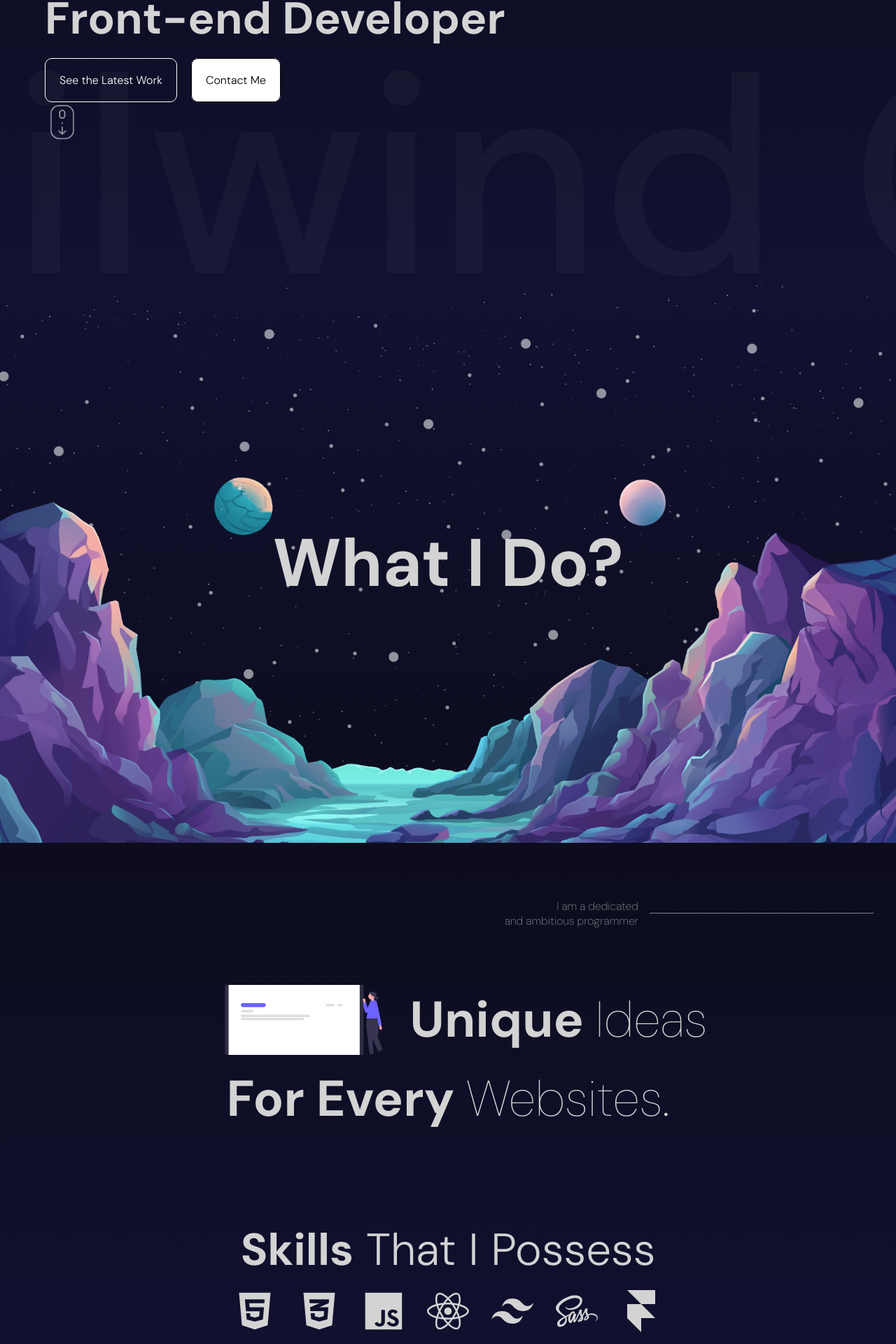
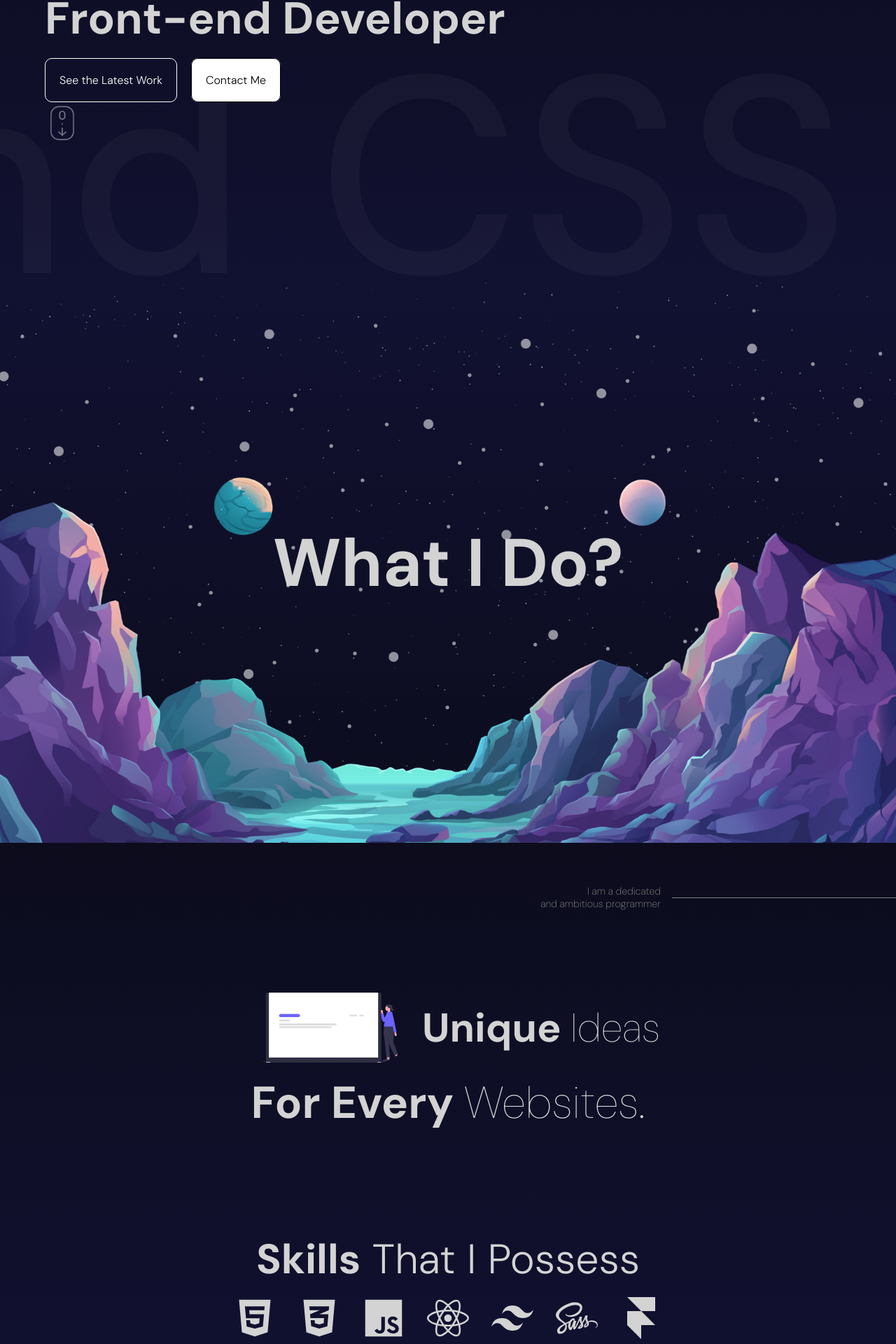
Before and after one commit to jopiiyan/My-portfolio, a React (Vite) app: page / in a window 1280 px wide. Shown: the part 396-2316 px from the top of the page at 70% size. Built offline with nearby package versions, Linux system fonts and the light colour scheme.

Commit message:
final version

```diff
--- a/src/app.scss
+++ b/src/app.scss
@@ -22,9 +22,10 @@ html {
 
   section {
     height: 100vh;
-    width: 100vw;
     scroll-snap-align: center;
     overflow: hidden;
+
+
   }
 
   @mixin mobile {
@@ -33,7 +34,12 @@ html {
     }
   }
   @mixin tablet {
-    @media (max-width: 1024px) {
+    @media (min-width: 740px) and (max-width:1300px) {
+      @content;
+    }
+  }
+  @mixin landscape {
+    @media (orientation:landscape)  {
       @content;
     }
   }
@@ -42,3 +48,17 @@ html {
       @content;
     }
   }
+
+
+  @media screen and (orientation:landscape){
+section:nth-last-child(1){
+  height: 180vh;
+}
+
+  }
+
+  @media screen and (max-width:738px){
+    section:nth-last-child(1){
+      height: 140vh;
+    }
+  }
--- a/src/components/Services/Services.jsx
+++ b/src/components/Services/Services.jsx
@@ -13,7 +13,7 @@ import {
 
 const variants = {
   initial: {
-    y: 500,
+    y: 300,
     opacity: 0,
   },
 
@@ -22,7 +22,7 @@ const variants = {
     opacity: 1,
     transition: {
       staggerChildren: 0.1,
-      duration: 1,
+      duration: 0.8,
     },
   },
 };
@@ -77,36 +77,57 @@ const Services = () => {
           That I Possess{" "}
         </h1>
         <div className="iconsContainer">
-          <motion.div whileHover={{ color: "#e34c26" }}>
+          <motion.div
+            whileTap={{ color: "#e34c26" }}
+            whileHover={{ color: "#e34c26" }}
+          >
             <FaHtml5 className="icons" size={60} />
           </motion.div>
 
-          <motion.div whileHover={{ color: "#2962ff" }}>
+          <motion.div
+            whileTap={{ color: "#2962ff" }}
+            whileHover={{ color: "#2962ff" }}
+          >
             {" "}
             <FaCss3Alt className="icons" size={60}></FaCss3Alt>
           </motion.div>
 
-          <motion.div whileHover={{ color: "#f0db4f" }}>
+          <motion.div
+            whileTap={{ color: "#f0db4f" }}
+            whileHover={{ color: "#f0db4f" }}
+          >
             {" "}
             <IoLogoJavascript className="icons" size={60}></IoLogoJavascript>
           </motion.div>
 
-          <motion.div whileHover={{ color: "#1c84bc" }}>
+          <motion.div
+            whileTap={{ color: "#1c84bc" }}
+            whileHover={{ color: "#1c84bc" }}
+          >
             {" "}
             <FaReact className="icons" size={60}></FaReact>
           </motion.div>
 
-          <motion.div whileHover={{ color: "#0f9ee1" }}>
+          <motion.div
+            whileTap={{ color: "#0f9ee1" }}
+            whileHover={{ color: "#0f9ee1" }}
+          >
             {" "}
             <SiTailwindcss className="icons" size={60}></SiTailwindcss>
           </motion.div>
 
-          <motion.div whileHover={{ color: "#cc6699" }}>
+          <motion.div
+            whileTap={{ color: "#cc6699" }}
+            whileHover={{ color: "#cc6699" }}
+          >
             {" "}
             <FaSass className="icons" size={60}></FaSass>
           </motion.div>
 
-          <motion.div whileHover={{ color: "#000000" }}>
+          <motion.div
+            whileTap={{ color: "#000000" }}
+            whileHover={{ color: "#000000" }}
+          >
             {" "}
             <SiFramer className="icons" size={60}></SiFramer>
           </motion.div>
--- a/src/components/Services/services.scss
+++ b/src/components/Services/services.scss
@@ -9,7 +9,8 @@
     justify-content: space-between;
     position: relative;
     width: 100%;
-    padding: 2rem;
+
+
 
 
 
@@ -26,6 +27,10 @@
             font-size: 1rem;
             color: gray;
             text-align: right;
+
+            @include tablet {
+                font-size: 0.9rem;
+            }
         }
 
         hr{
@@ -52,9 +57,8 @@
 
          @include mobile{
             margin-top: 1rem;
-            padding-left: 20pxs;
+            padding-left: 20px;
          }
-
 
 
         .title{
@@ -63,7 +67,6 @@
             font-size: 3rem;
             gap: 1rem;
             text-decoration: none;
-
 
 
 
@@ -79,6 +82,11 @@
                     height: 100px;
                 }
 
+                @include tablet {
+                    width: 250px ;
+
+                }
+
 
             }
 
@@ -86,7 +94,11 @@
                 font-weight: 100;
 
                 @include mobile{
-                    font-size:2.5rem;
+                    font-size:2.6rem;
+                }
+
+                @include tablet {
+                    font-size: 3.6rem ;
                 }
 
 
@@ -96,7 +108,11 @@
                 font-weight: 100;
 
                 @include mobile {
-                    font-size: 3.4rem;
+                    font-size: 2.7rem;
+                }
+
+                @include tablet {
+                    font-size: 4rem;
                 }
             }
 
@@ -137,10 +153,14 @@
        flex-direction: column;
        justify-content: center;
        align-items: center;
-       margin-top: 3rem;
 
+       @include tablet {
+        margin-top: 1rem;
+       }
 
-
+       @include mobile {
+        margin-bottom: 5rem;
+       }
 
 
        h1{
@@ -148,8 +168,12 @@
         font-weight: 300;
 
         @include mobile {
-            font-size: 3rem;
-            align-self: left;
+            font-size: 2.5rem;
+            text-align: left;
+        }
+
+        @include tablet {
+            font-size: 3.7rem;
         }
        }
 
@@ -161,7 +185,6 @@
         cursor: pointer;
 
         .icons{
-
             @include mobile {
              height: 50px;
             }
--- a/src/components/contact/Contact.jsx
+++ b/src/components/contact/Contact.jsx
@@ -74,12 +74,15 @@ function Contact() {
       </motion.div>
       <motion.div variants={variants} className="formContainer">
         <form onSubmit={sendEmail} ref={formRef} action="">
+          <div className="div">
+            {" "}
             <input type="text" required placeholder="Name" name="name" />
             <input type="text" required placeholder="Email" name="email" />
             <textarea rows={8} placeholder="Messages" name="message" />
             <button>Submit</button>
             {error && "Error"}
             {success && "Success"}
+          </div>
         </form>
       </motion.div>
     </motion.div>
--- a/src/components/contact/contact.scss
+++ b/src/components/contact/contact.scss
@@ -3,18 +3,29 @@
 .contact{
     height: 100%;
     margin: auto;
-    max-width: 1366px;
     display: flex;
     align-items: center;
    gap: 50px;
     padding: 6rem;
 
-    @include mobile {
+    @include mobile  {
         display: flex;
         flex-direction: column;
         width: 100%;
         padding: 2rem;
     }
+
+
+
+    @include tablet {
+        display: flex;
+        flex-direction: column;
+        width: 100%;
+        padding: 2rem;
+
+    }
+
+
 
     .textContainer{
         flex:1;
@@ -22,6 +33,16 @@
         flex-direction: column;
         gap: 20px;
         width: 100%;
+
+        @include mobile {
+            gap:1px;
+            flex:0
+
+        }
+
+        @include tablet {
+            flex:0
+        }
 
 
         .infoWrapper {
@@ -32,8 +53,25 @@
             @include mobile {
                 flex-direction: row;
                 justify-content: space-between;
-                margin: 2rem 0 2rem 0
+                margin: 1rem 0 1rem 0;
             }
+
+            @include tablet {
+                flex-direction: row;
+                justify-content: space-between;
+                margin: 1rem 0 1rem 0;
+            }
+        }
+
+        h2{
+            @include mobile {
+                font-size: 1rem;
+
+            }
+        }
+
+        span{
+            font-size:0.8rem
         }
 
         h1{
@@ -41,6 +79,14 @@
             line-height: 88px;
 
             @include mobile {
+                font-size: 2.2rem;
+            }
+
+            @include tablet {
+                font-size: 4rem;
+            }
+
+            @include landscape{
                 font-size: 3rem;
             }
         }
@@ -49,23 +95,52 @@
     }
 
     .formContainer{
-        flex: 1;
+        flex:1 ;
         height: 74%;
+        max-width: 400px;
+        display: flex;
+        justify-content: center;
+
 
         @include mobile {
+            flex:2;
 
         }
 
+        @include tablet {
+            height: 80%;
+        }
+
+        @include landscape{
+            height: 100%;
+        }
+
+
+
+
+
+
+
         form {
+            background: transparent;
+            max-width:600px;
+
+            .div{
                 display: flex;
                 flex-direction: column;
+                justify-content: center;
+                width:600px;
+                margin: auto;
                 gap: 20px;
-            background: transparent;
+
+                @include mobile {
+                    width: 300px;
+                }
 
 
-            @include mobile {
-                width: 440px;
-            }
+
+
+
 
                 input{
                     background: transparent;
@@ -73,9 +148,16 @@
                     padding: 1rem;
                     border: 1px solid white;
                     color: white;
+                    flex:1;
+                    width: 100%;
 
                     @include mobile {
+                        width:100% ;
+                    }
+
+                    @include tablet {
                         width: 100%;
+
                     }
                 }
 
@@ -97,6 +179,12 @@
 
             }
 
+
+
+
+
+        }
+
     }
 
 
--- a/src/components/hero/hero.scss
+++ b/src/components/hero/hero.scss
@@ -1,3 +1,5 @@
+@import "../../app.scss";
+
 .hero {
   height: calc(100vh - 100px);
   background: linear-gradient(180deg, #0c0c1d, #111132);
@@ -6,11 +8,15 @@
   padding: 4rem;
 
   .wrapper {
-    max-width: 1366px;
     width: 100%;
     height: 100%;
+
     margin: auto;
-    margin: auto;
+
+    @include mobile {
+      display: flex;
+      flex-direction: column;
+    }
 
 
     .textContainer {
@@ -34,10 +40,19 @@
         font-size: 4rem;
         margin-bottom: 1rem;
 
+        @include mobile {
+          font-size: 3rem;
+        }
+
       }
 
       .buttons{
         z-index: 3;
+        @include mobile {
+          display: flex;
+          flex-direction: column;
+          gap: 3rem;
+        }
       }
 
 
@@ -51,6 +66,8 @@
         cursor: pointer;
         font-weight: 300;
         transition: all ease-in-out 0.3s;
+
+
 
       }
 
@@ -93,39 +110,8 @@
     bottom: -110px;
     white-space: nowrap;
     color: #ffffff09;
-    width: 70%;
+    width: 100%;
     font-weight: 500;
     z-index: 2;
   }
 }
-
-
-@media screen and (max-width:738px) {
-  .hero {
-      .wrapper {
-      .textContainer {
-        h2 {
-          font-size: 2rem;
-          letter-spacing: 0.4rem;
-          color: rebeccapurple;
-        }
-
-        h1 {
-          font-size: 2rem;
-          line-height: 3rem;
-
-        }
-      }
-    }
-
-    .slidingTextContainer {
-      position: absolute;
-      font-size: 50vh;
-      bottom: -110px;
-      white-space: nowrap;
-      color: #ffffff09;
-      width: 1550px;
-
-    }
-  }
-}
--- a/src/components/navbar/Navbar.jsx
+++ b/src/components/navbar/Navbar.jsx
@@ -19,7 +19,10 @@ const Navbar = () => {
           <a href="#">
             <img src="/facebook.png" alt="" />
           </a>
-          <a href="#">
+          <a
+            href="https://www.instagram.com/jopiiyan?igsh=MTJ3NmJzbGcxbmtvaw%3D%3D&utm_source=qr"
+            target="_blank"
+          >
             <img src="/instagram.png" alt="" />
           </a>
           <a href="#">
--- a/src/components/navbar/navbar.scss
+++ b/src/components/navbar/navbar.scss
@@ -1,4 +1,4 @@
-
+@import "../../app.scss";
 .navbar{
     height: 100px;
     padding-right: 10rem;
@@ -13,15 +13,28 @@
         margin: auto;
         height: 100%;
 
+        @include mobile {
+            gap: 7rem;
+        }
+
 
 
         span {
             font-weight: bold;
+
+            @include mobile {
+                font-size:1.4rem;
+            }
         }
 
         .social {
             display: flex;
-            gap: 20px;
+            gap: 10px;
+            width: 100%;
+            justify-content: right;
+            align-items: center;
+            padding-right: 3rem;
+
 
             img{
                width: 18px ;
@@ -33,13 +46,3 @@
 
     }
 }
-
-@media screen and (max-width:640px) {
-    .wrapper{
-        gap: 7rem;
-
-        span{
-            font-size: 1.4rem;
-        }
-    }
-}
--- a/src/components/portfolio/Portfolio.jsx
+++ b/src/components/portfolio/Portfolio.jsx
@@ -13,19 +13,12 @@ const items = [
 ];
 
 const Single = ({ item }) => {
-  const ref = useRef();
-
-  const { scrollYProgress } = useScroll({
-    target: ref,
-  });
-
-  const y = useTransform(scrollYProgress, [0, 1], [-300, 300]);
   return (
     <section>
       <div className="container">
         <div className="wrapper">
-          <img ref={ref} src={item.img} alt="" />
-          <motion.div style={{ y: y }} className="textContainer">
+          <img src={item.img} alt="" />
+          <motion.div className="textContainer">
             <h2>{item.title}</h2>
             <p>{item.desc}</p>
             <a href="https://swiftvpn.netlify.app" target="_blank">
--- a/src/components/portfolio/portfolio.scss
+++ b/src/components/portfolio/portfolio.scss
@@ -15,6 +15,10 @@
         h1{
             @include mobile {
                 font-size: 3rem;
+            }
+
+            @include tablet {
+                font-size:3.9rem;
             }
         }
 
@@ -34,6 +38,11 @@
         width: 100% ;
         padding: 6rem;
 
+        @include tablet {
+            padding: 1rem
+            ;
+        }
+
 
 
         .wrapper{
@@ -49,6 +58,9 @@
             @include mobile {
                 display: flex;
                 flex-direction: column;
+                gap: 4rem;
+                padding: 4rem;
+
             }
 
 
@@ -62,8 +74,16 @@
                 border-radius: 1rem;
 
                 @include mobile {
-                    width: 400px;
+                    width: 370px;
                 }
+
+                @include tablet {
+                    width: 410px;
+                    height:200px;
+
+                }
+
+
 
 
             }
@@ -76,6 +96,8 @@
                 gap: 1rem;
                 width: 100%;
                 margin-bottom: 3rem;
+
+
 
 
                 a{
@@ -102,6 +124,15 @@
 
                 h2{
                     font-size: 3rem;
+
+                    @include mobile {
+                        font-size: 2.5rem
+
+                    }
+
+                    @include tablet {
+                        font-size: 2rem;
+                    }
                 }
 
 
```
Lines whose indentation alone changed are shown as unchanged.
